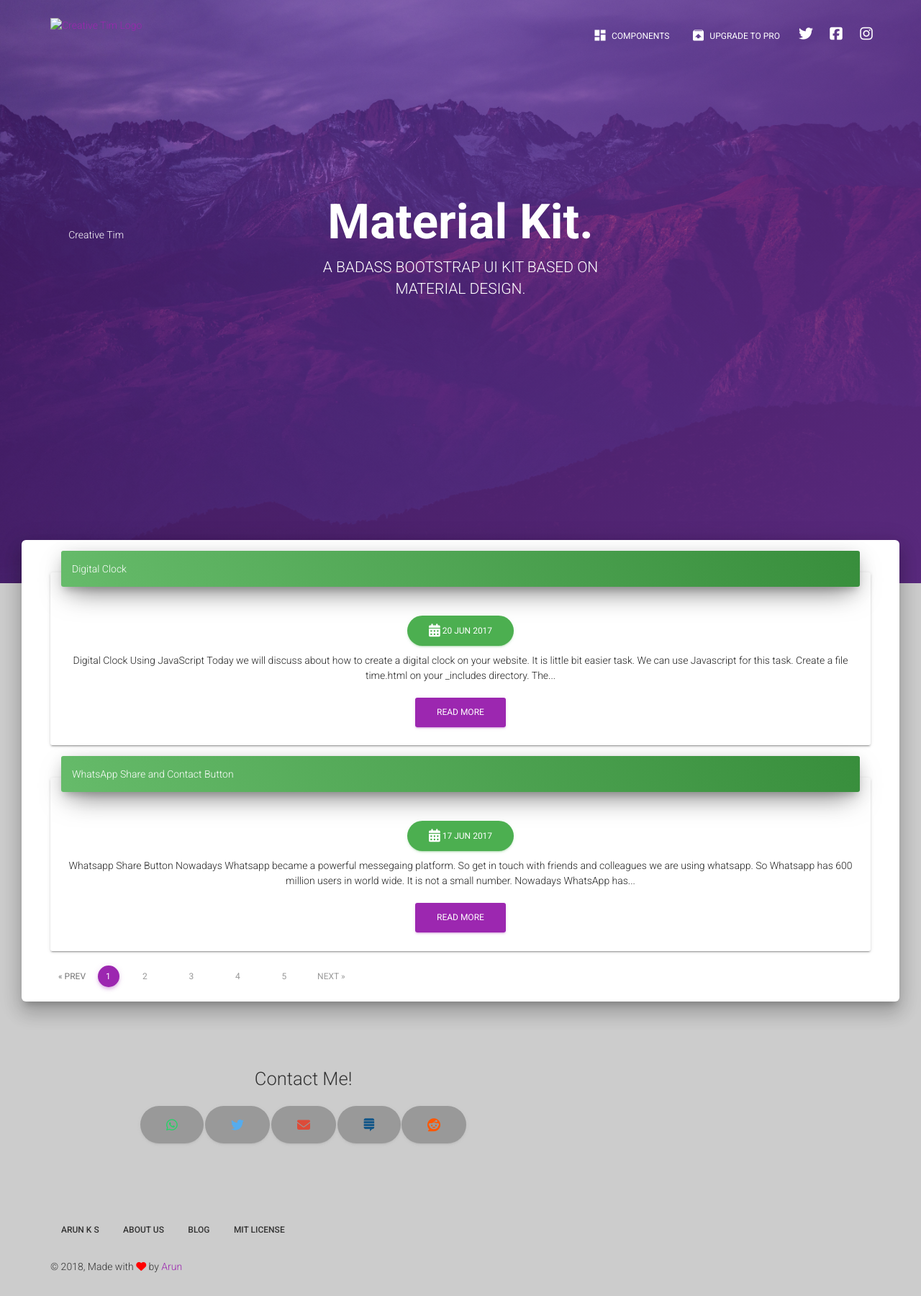
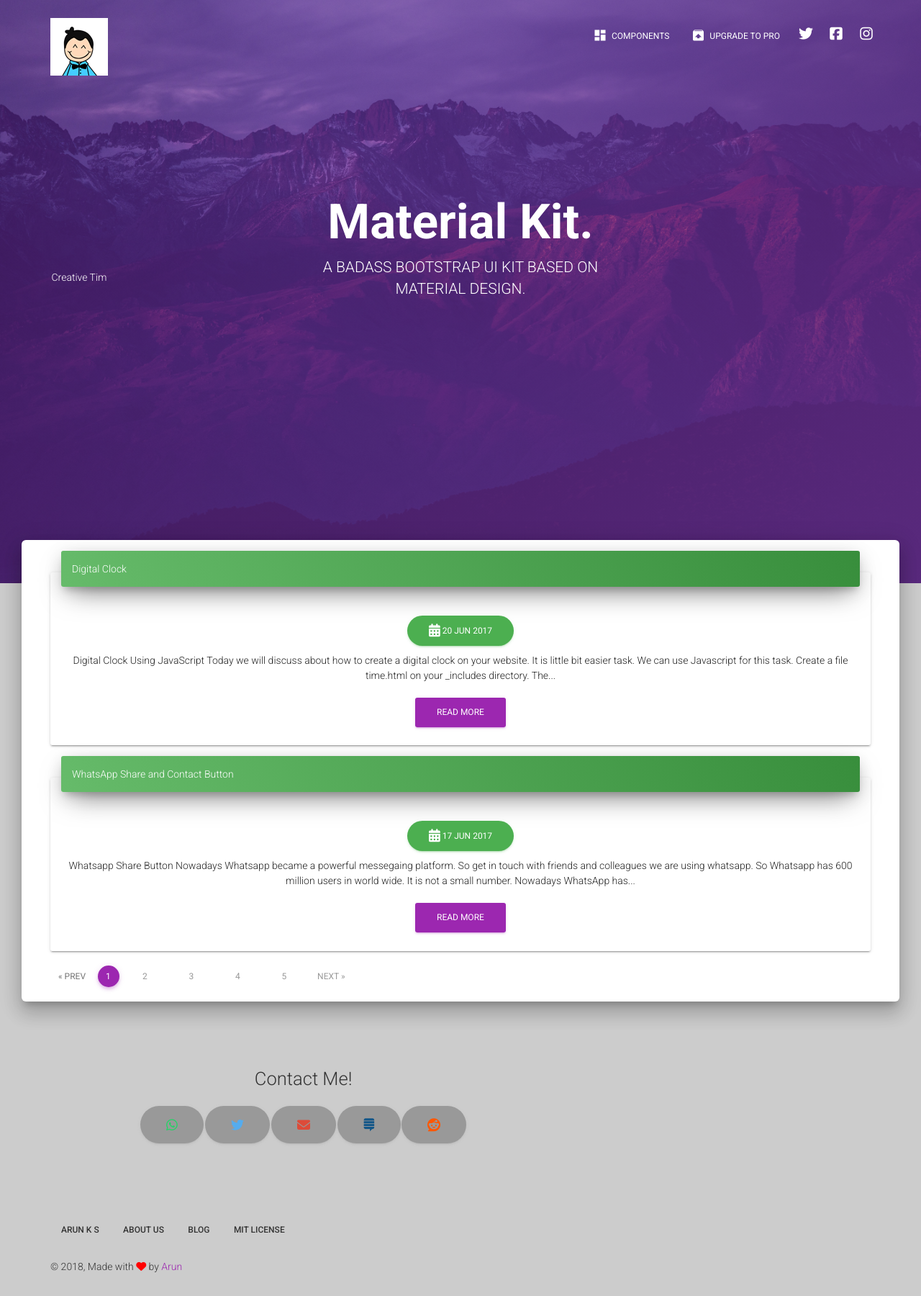
Before and after one commit to tip4programs/imbue, a Jekyll site: the page built from index.html, in a window 1280 px wide. Shown: the whole page at 72% size. Built offline with Jekyll 4.4.1, drawn with Linux system fonts in a browser that asks for light colours; nearby versions of some CDN libraries; the list of posts is cut into pages by our own code.

Commit message:
Update navbar.html

```diff
--- a/_includes/navbar.html
+++ b/_includes/navbar.html
@@ -11,7 +11,7 @@
 	    	<a href="http://www.creative-tim.com">
 	        	<div class="logo-container">
 	                <div class="logo">
-	                    <img src="{{ site.baseurl }}/assets/img/logo.png" alt="Creative Tim Logo" rel="tooltip" title="<b>Material Kit</b> was Designed & Coded with care by the staff from <b>Creative Tim</b>" data-placement="bottom" data-html="true">
+	                    <img src="{{ site.baseurl }}/static/img/logo.png" alt="Creative Tim Logo" rel="tooltip" title="<b>Material Kit</b> was Designed & Coded with care by the staff from <b>Creative Tim</b>" data-placement="bottom" data-html="true">
 	                </div>
 	                <div class="brand">
 	                    Creative Tim
```
